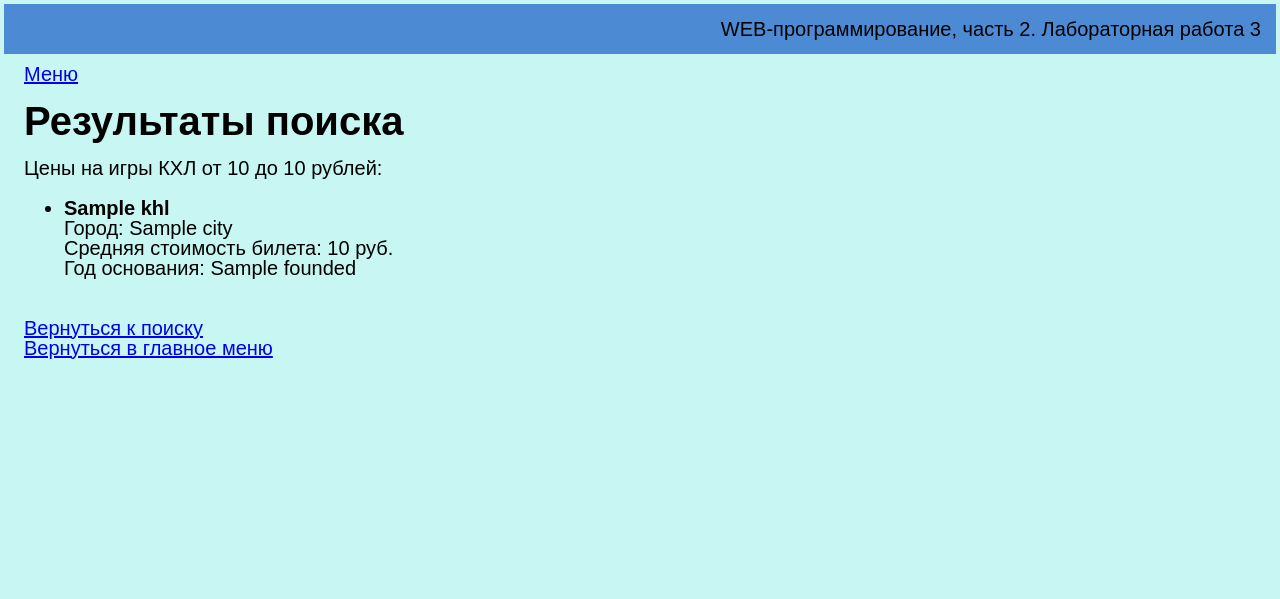
After one commit to brkhtvvv/web--programming-labs-2, a Flask app: template templates/lab3/results.html in a window 1280 px wide. The commit adds this page. Shown: the top 599 px of the page. Run offline with Flask 3, Linux system fonts and the light colour scheme; the template is opened without the code that fills it: most values are stand-ins (such as "Sample title", 1, 10 or a date in 2020).

Commit message:
Покупка билетов на игры КХЛ

```diff
--- a/lab3.py
+++ b/lab3.py
@@ -122,3 +122,45 @@ def clear_cookie():
             response.set_cookie(cookie, '', expires=0)
 
     return response
+
+
+khl_teams = [
+    {'name': 'СКА Санкт-Петербург', 'city': 'Санкт-Петербург', 'ticket_price': 2500, 'founded': 1946},
+    {'name': 'ЦСКА Москва', 'city': 'Москва', 'ticket_price': 2400, 'founded': 1946},
+    {'name': 'Ак Барс', 'city': 'Казань', 'ticket_price': 2200, 'founded': 1956},
+    {'name': 'Металлург Магнитогорск', 'city': 'Магнитогорск', 'ticket_price': 2000, 'founded': 1955},
+    {'name': 'Авангард Омск', 'city': 'Омск', 'ticket_price': 2300, 'founded': 1950},
+    {'name': 'Динамо Москва', 'city': 'Москва', 'ticket_price': 2100, 'founded': 1946},
+    {'name': 'Локомотив Ярославль', 'city': 'Ярославль', 'ticket_price': 1900, 'founded': 1959},
+    {'name': 'Салават Юлаев', 'city': 'Уфа', 'ticket_price': 1800, 'founded': 1961},
+    {'name': 'Трактор Челябинск', 'city': 'Челябинск', 'ticket_price': 1700, 'founded': 1947},
+    {'name': 'Спартак Москва', 'city': 'Москва', 'ticket_price': 2000, 'founded': 1946},
+    {'name': 'Амур', 'city': 'Хабаровск', 'ticket_price': 1500, 'founded': 1966},
+    {'name': 'Барыс', 'city': 'Астана', 'ticket_price': 1600, 'founded': 1999},
+    {'name': 'Северсталь', 'city': 'Череповец', 'ticket_price': 1400, 'founded': 1956},
+    {'name': 'Нефтехимик', 'city': 'Нижнекамск', 'ticket_price': 1300, 'founded': 1968},
+    {'name': 'Адмирал', 'city': 'Владивосток', 'ticket_price': 1700, 'founded': 2013},
+    {'name': 'Динамо Минск', 'city': 'Минск', 'ticket_price': 1600, 'founded': 1976},
+    {'name': 'Куньлунь Ред Стар', 'city': 'Пекин', 'ticket_price': 1800, 'founded': 2016},
+    {'name': 'Сибирь Новосибирск', 'city': 'Новосибирск', 'ticket_price': 1500, 'founded': 1962},
+    {'name': 'Витязь Подольск', 'city': 'Подольск', 'ticket_price': 1400, 'founded': 1996},
+    {'name': 'Торпедо Нижний Новгород', 'city': 'Нижний Новгород', 'ticket_price': 1600, 'founded': 1947}
+]
+
+
+@lab3.route('/lab3/search')
+def search():
+    min_price = request.args.get('min_price')
+    max_price = request.args.get('max_price')
+    if min_price is None and max_price is None:
+        return render_template('/lab3/search.html')
+    min_price = float(min_price) if min_price else 0
+    max_price = float(max_price) if max_price else float('inf')
+    # Фильтруем автомобили по диапазону цен
+    filtered_khl_teams = [khl for khl in khl_teams if min_price <= khl['ticket_price'] <= max_price]
+    # Отображаем результат поиска
+    return render_template('/lab3/results.html', khl=filtered_khl_teams, min_price=min_price, max_price=max_price)
+# Страница результатов
+@lab3.route('/lab3/results')
+def results():
+    return render_template('lab3/results.html')
--- a/templates/lab3/lab3.html
+++ b/templates/lab3/lab3.html
@@ -42,6 +42,9 @@
         <li>
             <a href="/lab3/train_ticket"> Железнодорожный билет</a>
         </li>
+        <li>
+            <a href="/lab3/search">Покупка билетов на игры КХЛ</a>
+        </li>
     </ol>
     <div>
         <a href="http://127.0.0.1:5000/menu"></a>
--- /dev/null
+++ b/templates/lab3/results.html
@@ -0,0 +1,29 @@
+{% extends "base.html" %}
+{# номер лабораторной работы: #}
+{% block lab %}Лабораторная работа 3{% endblock %}
+{# основной контент: #}
+{% block main %}
+
+    <h1>Результаты поиска</h1>
+    {% if khl %}
+        <p>Цены на игры КХЛ от {{ min_price }} до {{ max_price }} рублей:</p>
+        <ul>
+        {% for khl in khl %}
+            <li>
+                <strong>{{ khl.name }}</strong><br>
+                Город: {{ khl.city }}<br>
+                Средняя стоимость билета: {{ khl.ticket_price }} руб.<br>
+                Год основания: {{ khl.founded }}
+            </li>
+        {% endfor %}
+        </ul>
+    {% else %}
+        <p>Билеты в данном диапазоне цен не найдены.</p>
+    {% endif %}
+    <br>
+    <a href="/lab3/search">Вернуться к поиску</a>
+
+    <div>
+        <a href="http://127.0.0.1:5000/menu" class='backmenu'>Вернуться в главное меню</a>
+    </div>
+{% endblock %}
```
Also changed, not shown: templates/lab3/search.html (added, +19 -0 lines).
